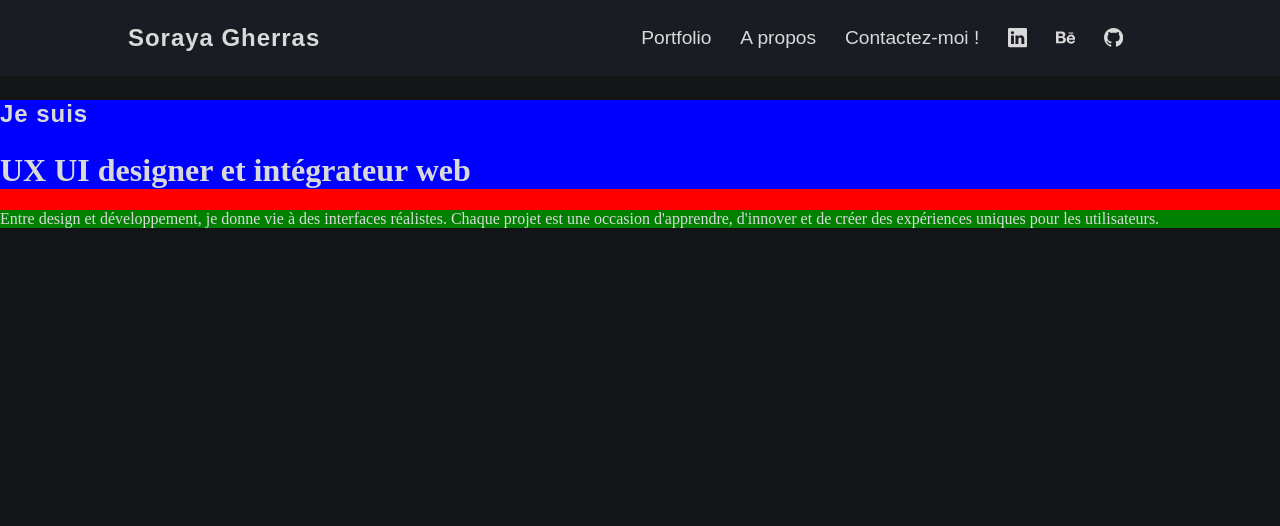
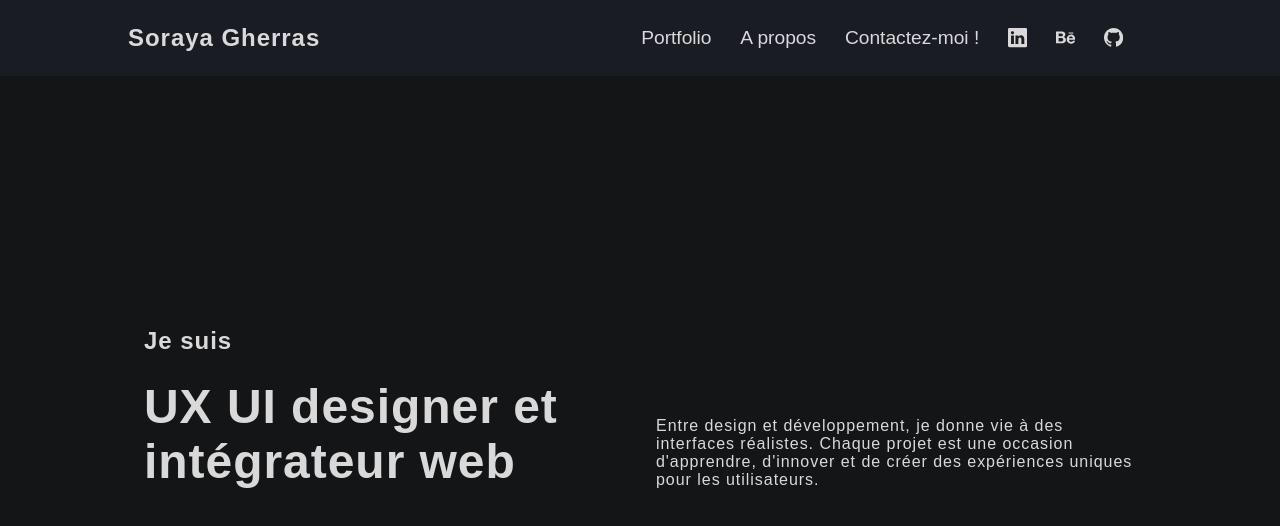
Before and after one commit to Assoghe/portfolio, a React (Vite) app in the folder portfolioso/: page / in a window 1280 px wide. Shown: the top 526 px of the page. Built offline with nearby package versions, Linux system fonts and the light colour scheme; a web font is replaced by a local one.

Commit message:
02 Portfolio > Portfolio > Add style

```diff
--- a/portfolioso/src/Pages/Portfolio.jsx
+++ b/portfolioso/src/Pages/Portfolio.jsx
@@ -3,7 +3,8 @@ import { styled } from 'styled-components'
 
 function Portfolio() {
   return (
-    <PortfolioHerosection>
+  <PortfolioHerosection>
+  <div className='bloc-hero'>
     <div className='bloc-title'>
       <h3> Je suis </h3>
       <h1> UX UI designer et intégrateur web</h1>
@@ -12,21 +13,43 @@ function Portfolio() {
     <div className='bloc-paragraph'>
       <p> Entre design et développement, je donne vie à des interfaces réalistes. Chaque projet est une occasion d'apprendre, d'innover et de créer des expériences uniques pour les utilisateurs.</p>
     </div>
-
-    </PortfolioHerosection>
+  </div>
+  </PortfolioHerosection>
   )
 }
 
+
 const PortfolioHerosection = styled.div`
-  background-color: red;
+  height: 80vh;
+  display: flex;
+  flex-direction: column;
+  justify-content: center;
+  align-items: center;
+  margin-right: 10%;
+  margin-left: 10%;
 
-  .bloc-title {
-    background-color: blue;
+  .bloc-hero {
+    display: grid;
+    grid-template-columns: 1fr 1fr;
+  }
+
+  .bloc-title,
+  .bloc-paragraph {
+    padding: 1em;
+  }
+
+
+  .bloc-title h1 {
+    margin: 0;
   }
 
   .bloc-paragraph {
-    background-color: green;
+    align-self: flex-end;
   }
-`
 
-export default Portfolio
+  .bloc-paragraph p {
+    margin: 0;
+  }
+`;
+
+export default Portfolio;
--- a/portfolioso/src/style.css
+++ b/portfolioso/src/style.css
@@ -23,6 +23,16 @@ body {
     url('/portfolioso/src/assets/font/Mulish/static/Mulish-ExtraBold.ttf') format('truetype'),
   }
 
+  h1 {
+    font-family:'Philosopher', sans-serif;
+    font-size: 3em;
+    font-style: normal;
+    font-weight: 600;
+    line-height: normal;
+    letter-spacing: 0.96px;
+    color: #D9D9D9;
+  }
+
   h3{
     font-family:'Philosopher', sans-serif;
     font-size: 1.5em;
@@ -32,3 +42,12 @@ body {
     letter-spacing: 0.96px;
     color: #D9D9D9;
   }
+
+  p {
+    font-family:'Mulish', sans-serif;
+    font-size: 1em;
+    font-style: normal;
+    font-weight: 300;
+    line-height: normal;
+    letter-spacing: 0.96px;
+  }
```
